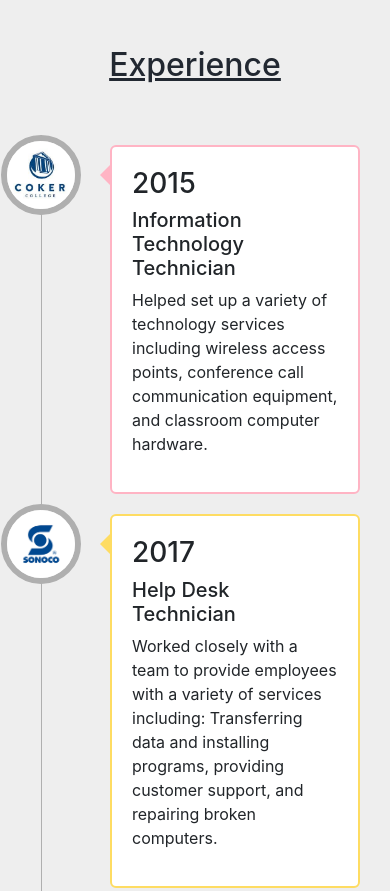
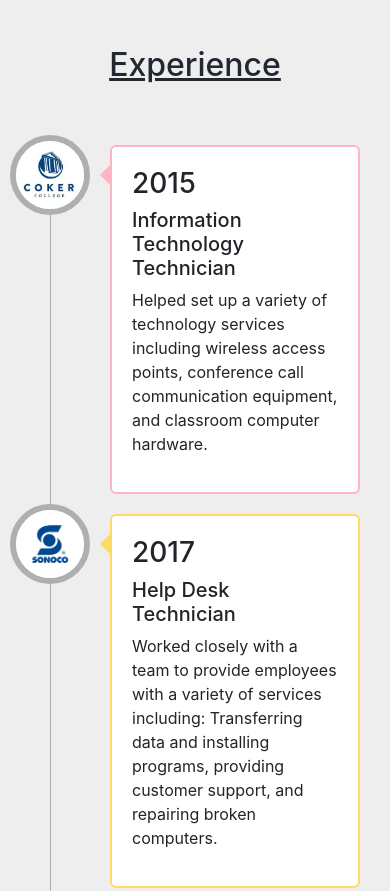
Before and after one commit to bmclela/my-portfolio, a website: page index.html in a window 390 px wide. Shown: the part 4340-5231 px from the top of the page. Drawn offline with nearby package versions, Linux system fonts and the light colour scheme.

Commit message:
pushed circles to the right

```diff
--- a/css/styles.css
+++ b/css/styles.css
@@ -306,7 +306,7 @@ section {
 
 /* The actual timeline (the vertical ruler) */
 .timeline::after {
-  content: '';
+  content: "";
   position: absolute;
   width: 1px;
   background-color: #afafaf;
@@ -437,7 +437,7 @@ section {
 }
 
 .arrow-1::before {
-  content: ' ';
+  content: " ";
   height: 0;
   position: absolute;
   top: 30px;
@@ -450,7 +450,7 @@ section {
 }
 
 .arrow-2::before {
-  content: ' ';
+  content: " ";
   height: 0;
   position: absolute;
   top: 30px;
@@ -463,7 +463,7 @@ section {
 }
 
 .arrow-3::before {
-  content: ' ';
+  content: " ";
   height: 0;
   position: absolute;
   top: 30px;
@@ -476,7 +476,7 @@ section {
 }
 
 .arrow-4::before {
-  content: ' ';
+  content: " ";
   height: 0;
   position: absolute;
   top: 30px;
@@ -492,7 +492,7 @@ section {
 @media screen and (max-width: 700px) {
   /* Place the timelime to the left */
   .timeline::after {
-    left: 31px;
+    left: 40px;
   }
 
   /* Full-width containers */
@@ -537,7 +537,7 @@ section {
   }
 
   .timeline-image img {
-    left: -9px;
+    left: 0px;
   }
 
   /* Make all right containers behave like the left ones */
```
